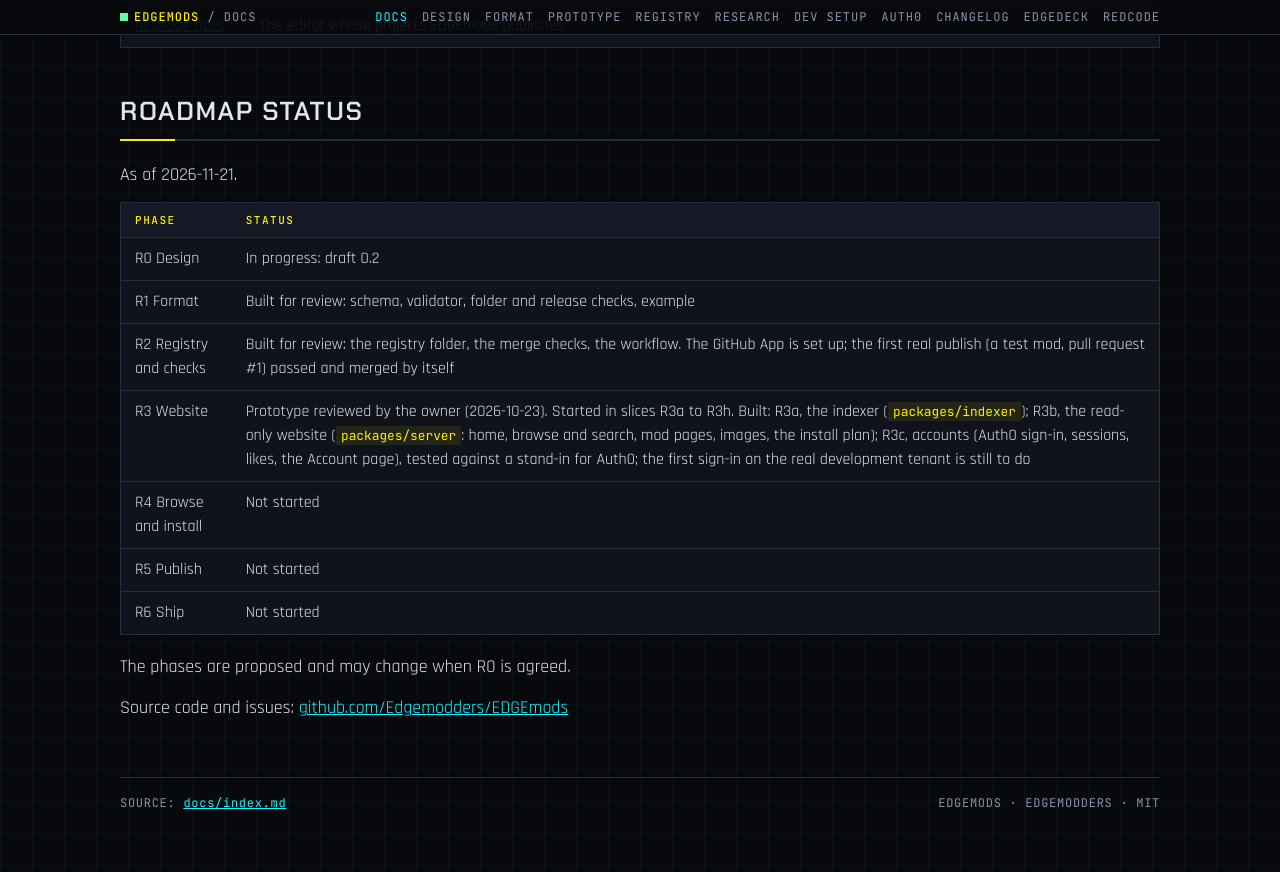
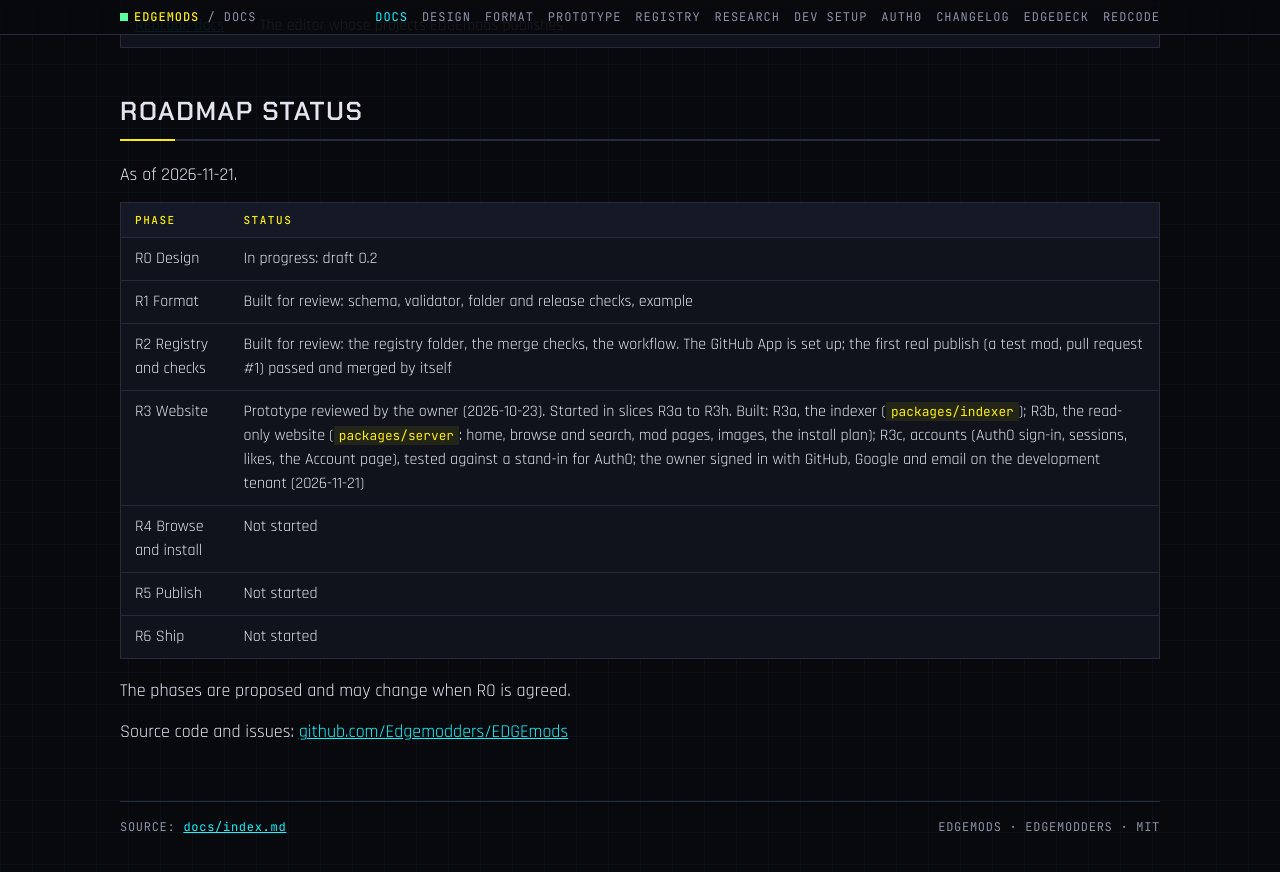
Before and after one commit to Edgemodders/EDGEmods, a Jekyll site: the page built from docs/index.md, in a window 1280 px wide and 900 px high, scrolled down 800 px. Shown: the top 872 px of the window. Built offline with Jekyll 4.4.1, drawn with Linux system fonts in a browser that asks for light colours; our own code applies the rules of GitHub Pages for plain Markdown files.

Commit message:
Notes: the R3c hand test passed (GitHub, Google and email sign-ins on the development tenant)
Co-Authored-By: Claude Opus 5.5 <noreply@anthropic.com>

```diff
--- a/docs/index.md
+++ b/docs/index.md
@@ -24,7 +24,7 @@ As of 2026-11-21.
 | R0 Design | In progress: draft 0.2 |
 | R1 Format | Built for review: schema, validator, folder and release checks, example |
 | R2 Registry and checks | Built for review: the registry folder, the merge checks, the workflow. The GitHub App is set up; the first real publish (a test mod, pull request #1) passed and merged by itself |
-| R3 Website | Prototype reviewed by the owner (2026-10-23). Started in slices R3a to R3h. Built: R3a, the indexer (`packages/indexer`); R3b, the read-only website (`packages/server`: home, browse and search, mod pages, images, the install plan); R3c, accounts (Auth0 sign-in, sessions, likes, the Account page), tested against a stand-in for Auth0; the first sign-in on the real development tenant is still to do |
+| R3 Website | Prototype reviewed by the owner (2026-10-23). Started in slices R3a to R3h. Built: R3a, the indexer (`packages/indexer`); R3b, the read-only website (`packages/server`: home, browse and search, mod pages, images, the install plan); R3c, accounts (Auth0 sign-in, sessions, likes, the Account page), tested against a stand-in for Auth0; the owner signed in with GitHub, Google and email on the development tenant (2026-11-21) |
 | R4 Browse and install | Not started |
 | R5 Publish | Not started |
 | R6 Ship | Not started |
```
Also changed, not shown: CLAUDE.md (+2 -1 lines), README.md.
